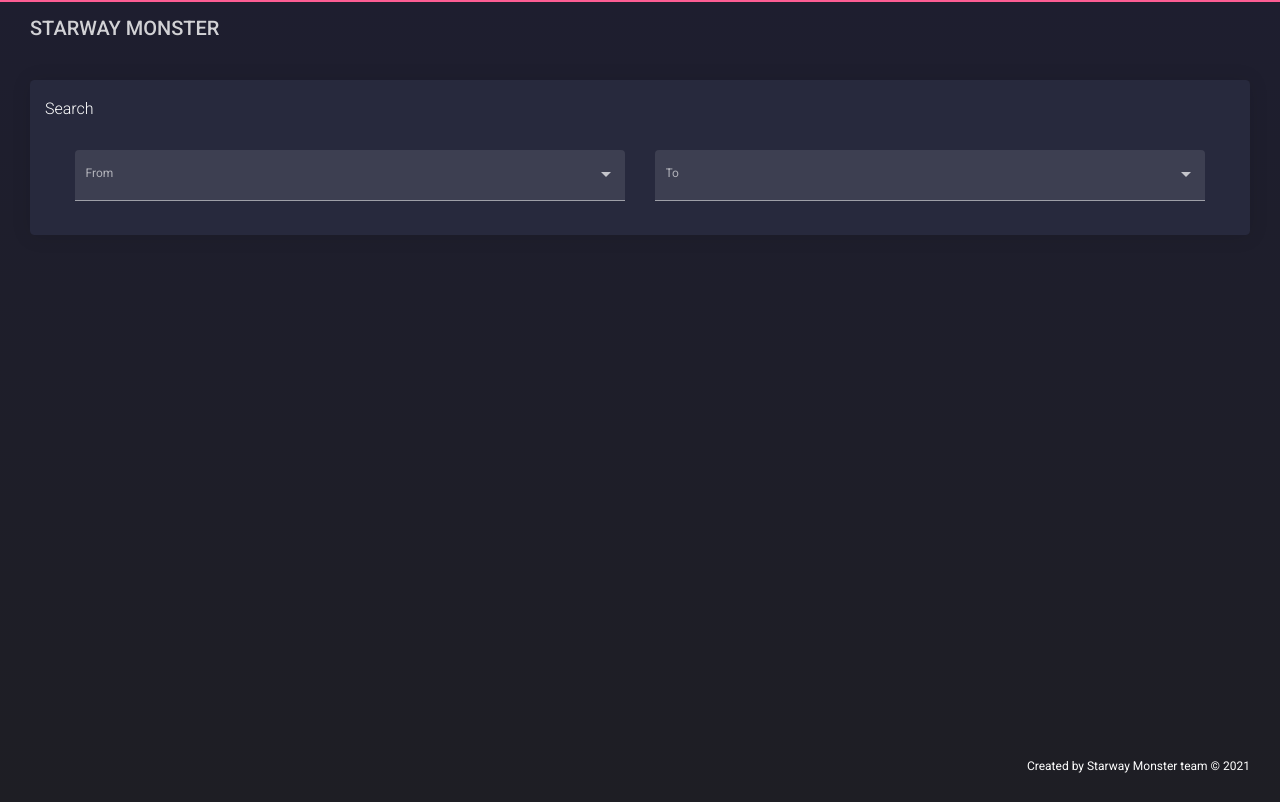
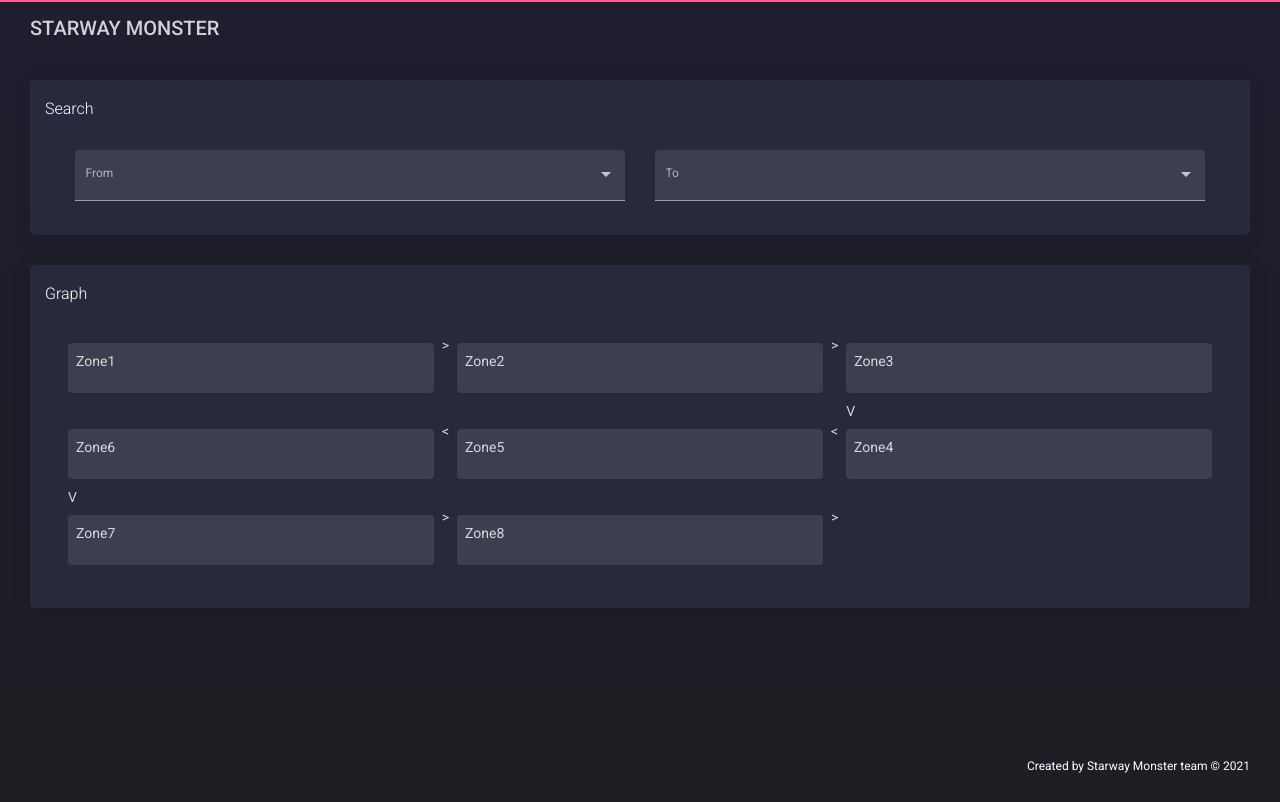
Before and after one commit to starway-monster/web, an Angular app: page /dashboard in a window 1280 px wide. Built offline with nearby package versions, Linux system fonts and the light colour scheme.

Commit message:
implemented horizontal snake graph

```diff
--- a/src/app/pages/dashboard/dashboard.component.html
+++ b/src/app/pages/dashboard/dashboard.component.html
@@ -26,4 +26,34 @@
       </div>
     </div>
   </div>
+  <div class="row">
+    <div class="col-12">
+      <div class="card">
+        <div class="card-header">
+          <h3 class="card-title">Graph</h3>
+          <div class="card-body">
+
+            <div class="graph">
+              <ng-container *ngFor="let zonesPathGroup of zonesPath | chunk:3; index as pathIndex">
+                <div class="graph__row">
+                  <ng-container *ngFor="let item of zonesPathGroup; index as itemIndex">
+                    <div class="horizontal-arrow" *ngIf="itemIndex > 0">
+                      {{pathIndex % 2 === 0 ? '>' : '<' }}
+                    </div>
+                    <div  class="graph__item">
+                      <ng-container *ngIf="item !== undefined">
+                        <div class="graph__item_content">{{item}}</div>
+                        <div class="graph__item_arrow">V</div>
+                      </ng-container>
+                    </div>
+                  </ng-container>
+                </div>
+              </ng-container>
+            </div>
+
+          </div>
+        </div>
+      </div>
+    </div>
+  </div>
 </div>
--- a/src/app/pages/dashboard/dashboard.component.scss
+++ b/src/app/pages/dashboard/dashboard.component.scss
@@ -0,0 +1,46 @@
+.graph {
+  width: 100%;
+
+  &__row {
+    display: flex;
+
+    &:nth-of-type(even) {
+      flex-direction: row-reverse;
+    }
+
+    &:last-of-type {
+      .graph__item {
+        .graph__item_arrow {
+          visibility: hidden;
+        }
+      }
+    }
+  }
+
+  &__item {
+    margin: 8px 8px 0 8px;
+    width: 100%;
+
+    &_arrow {
+      visibility: hidden;
+    }
+
+    &:last-of-type {
+      .graph__item_arrow {
+        visibility: visible;
+      }
+    }
+
+    &_content {
+      height: 50px;
+      background-color: rgba(255,255,255,.1);
+      border-radius: 4px;
+      padding: 8px;
+      margin-bottom: 8px;
+    }
+  }
+
+  .horizontal-arrow {
+    width: 10px;
+  }
+}
--- a/src/app/pages/dashboard/dashboard.component.ts
+++ b/src/app/pages/dashboard/dashboard.component.ts
@@ -7,6 +7,8 @@ import { Component, OnInit } from '@angular/core';
 })
 export class DashboardComponent implements OnInit {
 
+  zonesPath = ['Zone1','Zone2','Zone3','Zone4', 'Zone5','Zone6','Zone7','Zone8'];
+
   constructor() { }
 
   ngOnInit(): void {
--- a/src/app/pages/dashboard/dashboard.module.ts
+++ b/src/app/pages/dashboard/dashboard.module.ts
@@ -4,6 +4,7 @@ import { DashboardComponent } from './dashboard.component';
 import { DashboardRoutingModule } from './dashboard-routing.module';
 import { MatFormFieldModule } from '@angular/material/form-field';
 import { MatSelectModule } from '@angular/material/select';
+import { SharedModule } from 'src/app/shared/shared.module';
 
 @NgModule({
   declarations: [DashboardComponent],
@@ -11,7 +12,8 @@ import { MatSelectModule } from '@angular/material/select';
     CommonModule,
     DashboardRoutingModule,
     MatFormFieldModule,
-    MatSelectModule
+    MatSelectModule,
+    SharedModule
   ]
 })
 export class DashboardModule { }
--- /dev/null
+++ b/src/app/shared/pipes/chunk.pipe.ts
@@ -0,0 +1,25 @@
+import { Pipe, PipeTransform } from '@angular/core';
+
+@Pipe({
+  name: 'chunk'
+})
+export class ChunkPipe implements PipeTransform {
+
+  transform(value: any, n: number): any {
+    return this.chunk(value, n);
+  }
+
+  public chunk(arr: any[], n: number) {
+      let newArr = [];
+      for (let i = 0; i < arr.length; i+=n) {
+        let nestedArr = arr.slice(i, i + n);
+        const undefinedCount = n - nestedArr.length;
+        if (undefinedCount > 0) {
+          nestedArr = [...nestedArr, ...Array.of(undefinedCount).fill(undefined)];
+        }
+        newArr.push(nestedArr);
+      }
+      return newArr;
+  }
+
+}
```
Also changed, not shown: src/app/shared/shared.module.ts (added, +14 -0 lines).
